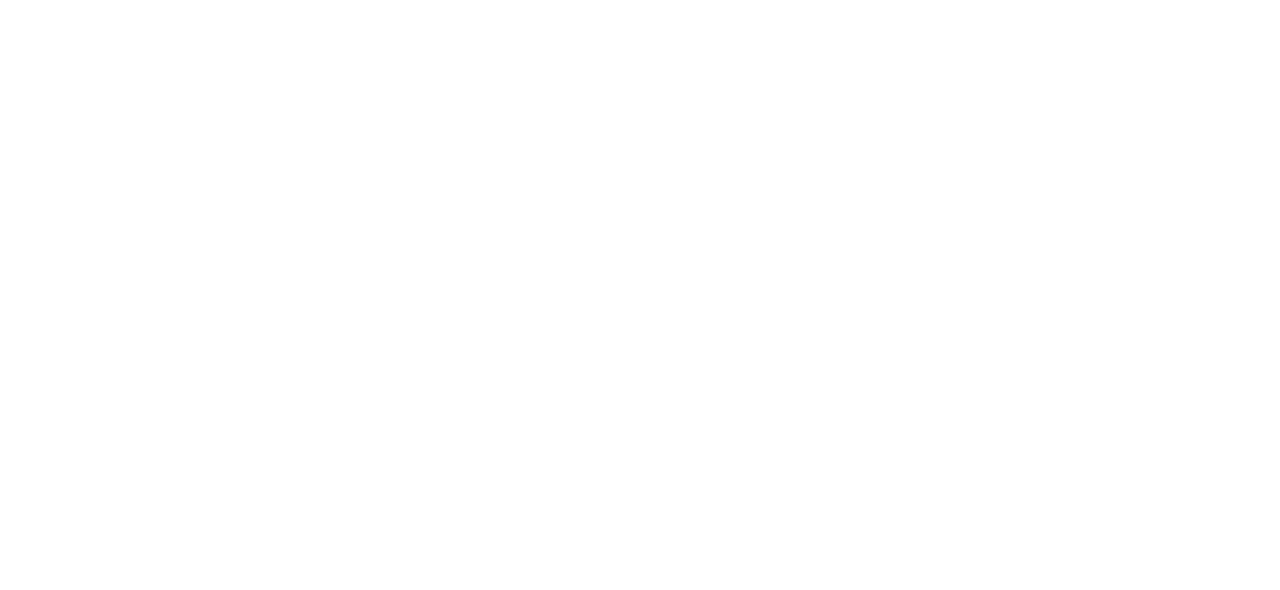
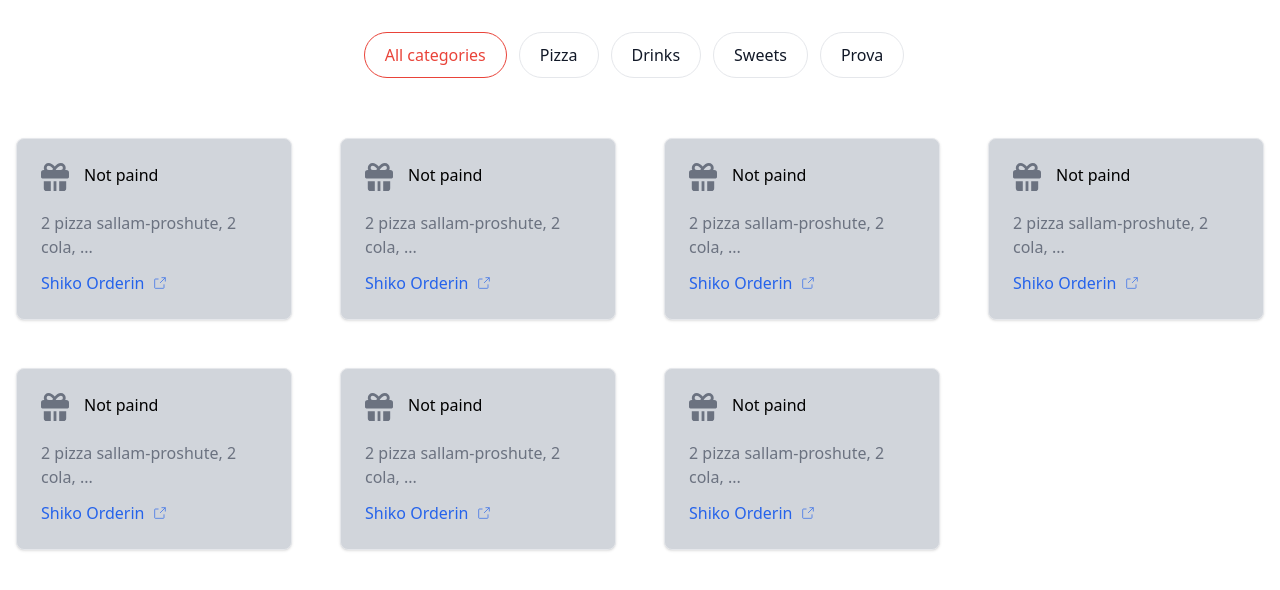
Before and after one commit to Greisi22/InternshipProject_GreisiJaho, a React (Vite) app in the folder Food-Delivery-FrontEnd/Food-Delivery/: page /prova3 in a window 1280 px wide. Before the commit this address had no page. Shown: the top 590 px of the page. Built offline with nearby package versions, Linux system fonts and the light colour scheme.

Commit message:
Fixing adding order UI

```diff
--- a/Food-Delivery-FrontEnd/Food-Delivery/package.json
+++ b/Food-Delivery-FrontEnd/Food-Delivery/package.json
@@ -19,6 +19,7 @@
     "@emotion/styled": "^11.11.0",
     "@headlessui/react": "^1.7.18",
     "@heroicons/react": "^2.1.1",
+    "@material-tailwind/react": "^2.1.9",
     "@material-ui/core": "^4.12.4",
     "@mui/core": "^5.0.0-alpha.54",
     "@mui/icons-material": "^5.15.14",
--- a/Food-Delivery-FrontEnd/Food-Delivery/src/App.tsx
+++ b/Food-Delivery-FrontEnd/Food-Delivery/src/App.tsx
@@ -24,6 +24,8 @@
 
 import UserOrderPage from './websocket/UserOrderPage';
 import RestaurantOrderPage from './websocket/RestaurantOrderPage';
+import { CardWithLink } from './component/RestaurantManager/OrderCard';
+import AllOrders from './component/RestaurantManager/AllOrders';
 
 
 const App = () => {
@@ -60,6 +62,9 @@
 
                 <Route path="prova1" element={<UserOrderPage />} />
                 <Route path="prova2" element={<RestaurantOrderPage />} />
+                <Route path="prova3" element={<AllOrders />} />
+
+
 
 
             </Routes>
--- /dev/null
+++ b/Food-Delivery-FrontEnd/Food-Delivery/src/component/RestaurantManager/AllOrders.tsx
@@ -0,0 +1,100 @@
+import { OrderCard } from './OrderCard';
+import { useState } from 'react';
+function AllOrders() {
+    const [selected, setSelected] = useState(5);
+
+    const handleButtonClick = (index: number) => {
+        setSelected(index);
+    };
+    return (
+        <div>
+            <div className="flex items-center justify-center py-4 md:py-8 flex-wrap">
+                <button
+                    type="button"
+                    onClick={() => {
+                        handleButtonClick(5);
+                    }}
+                    className={
+                        selected == 5
+                            ? 'text-[#e94339] hover:text-white border border-[#e94339] bg-white hover:bg-[#e94339] focus:ring-4 focus:outline-none focus:ring-red-300 rounded-full text-base font-medium px-5 py-2.5 text-center me-3 mb-3 dark:border-blue-500 dark:text-blue-500 dark:hover:text-white dark:hover:bg-blue-500 dark:bg-gray-900 dark:focus:ring-blue-800'
+                            : 'text-gray-900 border  hover:border-gray-200 dark:border-gray-900 dark:bg-gray-900 dark:hover:border-gray-700 bg-white  focus:outline-none focus:ring-gray-300 rounded-full text-base font-medium px-5 py-2.5 text-center me-3 mb-3 dark:text-white dark:focus:ring-gray-800'
+                    }>
+                    All categories
+                </button>
+                <button
+                    type="button"
+                    onClick={() => {
+                        handleButtonClick(0);
+                    }}
+                    className={
+                        selected == 0
+                            ? 'text-[#e94339] hover:text-white border border-[#e94339] bg-white hover:bg-[#e94339] focus:ring-4 focus:outline-none focus:ring-red-300 rounded-full text-base font-medium px-5 py-2.5 text-center me-3 mb-3 dark:border-blue-500 dark:text-blue-500 dark:hover:text-white dark:hover:bg-blue-500 dark:bg-gray-900 dark:focus:ring-blue-800'
+                            : 'text-gray-900 border  hover:border-gray-200 dark:border-gray-900 dark:bg-gray-900 dark:hover:border-gray-700 bg-white  focus:outline-none focus:ring-gray-300 rounded-full text-base font-medium px-5 py-2.5 text-center me-3 mb-3 dark:text-white dark:focus:ring-gray-800'
+                    }>
+                    Pizza
+                </button>
+                <button
+                    type="button"
+                    onClick={() => {
+                        handleButtonClick(1);
+                    }}
+                    className={
+                        selected == 1
+                            ? 'text-[#e94339] hover:text-white border border-[#e94339] bg-white hover:bg-[#e94339] focus:ring-4 focus:outline-none focus:ring-red-300 rounded-full text-base font-medium px-5 py-2.5 text-center me-3 mb-3 dark:border-blue-500 dark:text-blue-500 dark:hover:text-white dark:hover:bg-blue-500 dark:bg-gray-900 dark:focus:ring-blue-800'
+                            : 'text-gray-900 border  hover:border-gray-200 dark:border-gray-900 dark:bg-gray-900 dark:hover:border-gray-700 bg-white  focus:outline-none focus:ring-gray-300 rounded-full text-base font-medium px-5 py-2.5 text-center me-3 mb-3 dark:text-white dark:focus:ring-gray-800'
+                    }>
+                    Drinks
+                </button>
+                <button
+                    type="button"
+                    onClick={() => {
+                        handleButtonClick(2);
+                    }}
+                    className={
+                        selected == 2
+                            ? 'text-[#e94339] hover:text-white border border-[#e94339] bg-white hover:bg-[#e94339] focus:ring-4 focus:outline-none focus:ring-red-300 rounded-full text-base font-medium px-5 py-2.5 text-center me-3 mb-3 dark:border-blue-500 dark:text-blue-500 dark:hover:text-white dark:hover:bg-blue-500 dark:bg-gray-900 dark:focus:ring-blue-800'
+                            : 'text-gray-900 border  hover:border-gray-200 dark:border-gray-900 dark:bg-gray-900 dark:hover:border-gray-700 bg-white  focus:outline-none focus:ring-gray-300 rounded-full text-base font-medium px-5 py-2.5 text-center me-3 mb-3 dark:text-white dark:focus:ring-gray-800'
+                    }>
+                    Sweets
+                </button>
+                <button
+                    type="button"
+                    onClick={() => {
+                        handleButtonClick(3);
+                    }}
+                    className={
+                        selected == 3
+                            ? 'text-[#e94339] hover:text-white border border-[#e94339] bg-white hover:bg-[#e94339] focus:ring-4 focus:outline-none focus:ring-red-300 rounded-full text-base font-medium px-5 py-2.5 text-center me-3 mb-3 dark:border-blue-500 dark:text-blue-500 dark:hover:text-white dark:hover:bg-blue-500 dark:bg-gray-900 dark:focus:ring-blue-800'
+                            : 'text-gray-900 border  hover:border-gray-200 dark:border-gray-900 dark:bg-gray-900 dark:hover:border-gray-700 bg-white  focus:outline-none focus:ring-gray-300 rounded-full text-base font-medium px-5 py-2.5 text-center me-3 mb-3 dark:text-white dark:focus:ring-gray-800'
+                    }>
+                    Prova
+                </button>
+            </div>
+            <div className="grid grid-cols-2 md:grid-cols-3 lg:grid-cols-4 gap-4">
+                <div>
+                    {OrderCard('example@gmail.com', '2 pizza sallam-proshute, 2 cola, ...', false)}
+                </div>
+                <div>
+                    {OrderCard('example@gmail.com', '2 pizza sallam-proshute, 2 cola, ...', false)}
+                </div>
+                <div>
+                    {OrderCard('example@gmail.com', '2 pizza sallam-proshute, 2 cola, ...', false)}
+                </div>
+                <div>
+                    {OrderCard('example@gmail.com', '2 pizza sallam-proshute, 2 cola, ...', false)}
+                </div>
+                <div>
+                    {OrderCard('example@gmail.com', '2 pizza sallam-proshute, 2 cola, ...', false)}
+                </div>
+                <div>
+                    {OrderCard('example@gmail.com', '2 pizza sallam-proshute, 2 cola, ...', false)}
+                </div>
+                <div>
+                    {OrderCard('example@gmail.com', '2 pizza sallam-proshute, 2 cola, ...', false)}
+                </div>
+            </div>
+        </div>
+    );
+}
+
+export default AllOrders;
--- /dev/null
+++ b/Food-Delivery-FrontEnd/Food-Delivery/src/component/RestaurantManager/OrderCard.tsx
@@ -0,0 +1,47 @@
+import { Order } from 'src/types/Restaurant';
+
+export function OrderCard(email: string, orders: string, paid: boolean) {
+    return (
+        <div className="m-4 max-w-sm p-6 bg-gray-300 border border-gray-200 rounded-lg shadow dark:bg-gray-800 dark:border-gray-700">
+            <span className="flex">
+
+                    {' '}
+                    <svg
+                        className="w-7 h-7 text-gray-500 dark:text-gray-400 mb-3"
+                        aria-hidden="true"
+                        xmlns="http://www.w3.org/2000/svg"
+                        fill="currentColor"
+                        viewBox="0 0 20 20">
+                        <path d="M18 5h-.7c.229-.467.349-.98.351-1.5a3.5 3.5 0 0 0-3.5-3.5c-1.717 0-3.215 1.2-4.331 2.481C8.4.842 6.949 0 5.5 0A3.5 3.5 0 0 0 2 3.5c.003.52.123 1.033.351 1.5H2a2 2 0 0 0-2 2v3a1 1 0 0 0 1 1h18a1 1 0 0 0 1-1V7a2 2 0 0 0-2-2ZM8.058 5H5.5a1.5 1.5 0 0 1 0-3c.9 0 2 .754 3.092 2.122-.219.337-.392.635-.534.878Zm6.1 0h-3.742c.933-1.368 2.371-3 3.739-3a1.5 1.5 0 0 1 0 3h.003ZM11 13H9v7h2v-7Zm-4 0H2v5a2 2 0 0 0 2 2h3v-7Zm6 0v7h3a2 2 0 0 0 2-2v-5h-5Z" />
+                    </svg>
+                   <p className='ml-[15px]'> Not paind</p>
+
+
+            </span>
+            <a href="#">
+                <h5 className="mb-2 text-[1px] font-semibold tracking-tight text-gray-900 dark:text-white"></h5>
+            </a>
+            <p className="mb-3 font-normal text-gray-500 dark:text-gray-400">
+                2 pizza sallam-proshute, 2 cola, ...
+            </p>
+            <a
+                href="#"
+                className="inline-flex font-medium items-center text-blue-600 hover:underline">
+                Shiko Orderin
+                <svg
+                    className="w-3 h-3 ms-2.5 rtl:rotate-[270deg]"
+                    aria-hidden="true"
+                    xmlns="http://www.w3.org/2000/svg"
+                    fill="none"
+                    viewBox="0 0 18 18">
+                    <path
+                        stroke="currentColor"
+                        strokeWidth="round"
+                        strokeLinejoin="round"
+                        d="M15 11v4.833A1.166 1.166 0 0 1 13.833 17H2.167A1.167 1.167 0 0 1 1 15.833V4.167A1.166 1.166 0 0 1 2.167 3h4.618m4.447-2H17v5.768M9.111 8.889l7.778-7.778"
+                    />
+                </svg>
+            </a>
+        </div>
+    );
+}
--- a/Food-Delivery-FrontEnd/Food-Delivery/src/types/Restaurant.tsx
+++ b/Food-Delivery-FrontEnd/Food-Delivery/src/types/Restaurant.tsx
@@ -53,7 +53,7 @@
 
 }
 
-interface Order {
+export interface Order {
     // Define properties of Order here
 }
 
--- a/Food-Delivery-FrontEnd/Food-Delivery/src/websocket/UserOrderPage.tsx
+++ b/Food-Delivery-FrontEnd/Food-Delivery/src/websocket/UserOrderPage.tsx
@@ -1,4 +1,4 @@
-import React, { useState } from 'react';
+import  { useState } from 'react';
 import SockJS from 'sockjs-client';
 import Stomp from 'stompjs';
 
```
Also changed, not shown: 1 other file (tests, documents, lock files or other folders).
